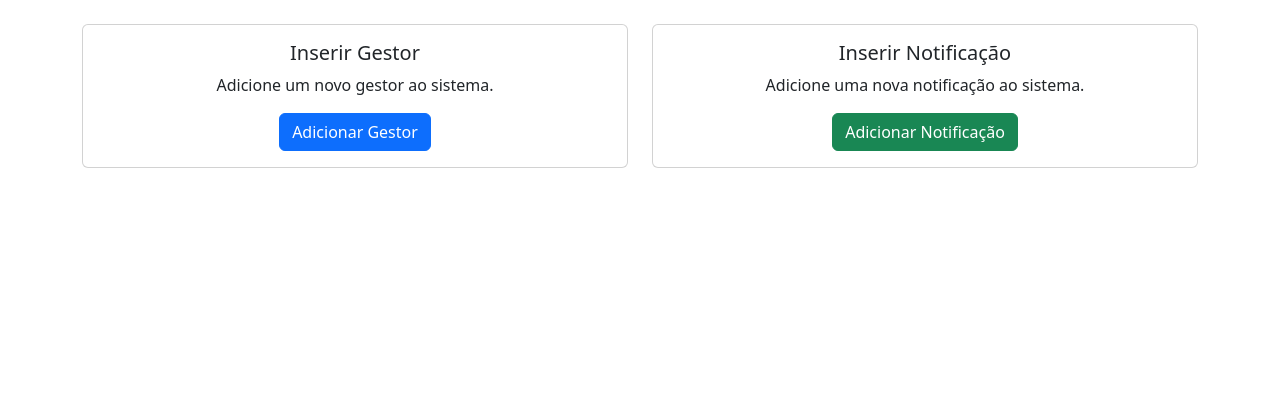
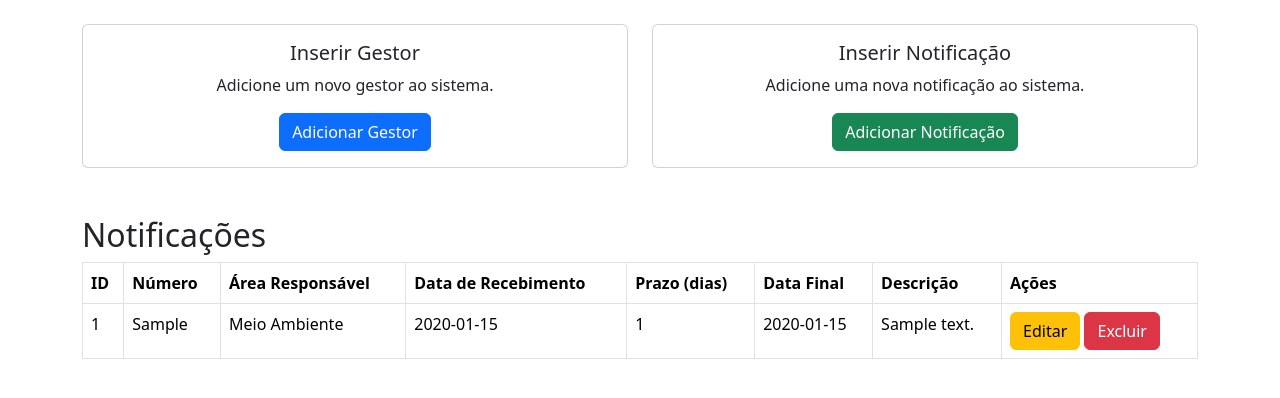
Before and after one commit to FiGuidastri/controle-ncs, a PHP site: page / in a window 1280 px wide. Shown: the part 56-454 px from the top of the page. Run offline with PHP 8.4, Linux system fonts and the light colour scheme; data comes from the database, SQL or seed files in the repository; tables that the repository leaves empty hold one stand-in row (values such as "Sample post").

Commit message:
atualizações de botões e tabela na tela inicial

```diff
--- a/config/db.php
+++ b/config/db.php
@@ -2,7 +2,7 @@
 $host = 'localhost';
 $dbname = 'controle_ncs';
 $username = 'root';
-$password = 'root';
+$password = 'asdqwe123!@#';
 
 try {
     $pdo = new PDO("mysql:host=$host;dbname=$dbname", $username, $password);
--- a/gestores/create.php
+++ b/gestores/create.php
@@ -42,6 +42,7 @@ include '../partials/header.php';
             </select>
         </div>
         <button type="submit" class="btn btn-success">Salvar</button>
+        <a href="./index.php" class="btn btn-secondary ml-2">Voltar</a> <!-- Botão Voltar -->
     </form>
 </div>
 <?php include '../partials/footer.php'; ?>
--- a/gestores/index.php
+++ b/gestores/index.php
@@ -38,5 +38,6 @@ include '../partials/header.php';
             <?php endforeach; ?>
         </tbody>
     </table>
+    <a href="../index.php" class="btn btn-secondary ml-2">Voltar</a>
 </div>
 <?php include '../partials/footer.php'; ?>
--- a/index.php
+++ b/index.php
@@ -1,5 +1,13 @@
 <?php
+include './config/db.php';
 include './partials/header.php';
+
+// Obter notificações com o nome da área
+$sql = 'SELECT n.*, a.nome_area
+        FROM notificacoes n
+        JOIN areas a ON n.id_area = a.id';
+$stmt = $pdo->query($sql);
+$notificacoes = $stmt->fetchAll(PDO::FETCH_ASSOC);
 ?>
 
 <link rel="stylesheet" href="./css/bootstrap-5.3.3-dist/css/bootstrap.css">
@@ -10,7 +18,7 @@ include './partials/header.php';
                 <div class="card-body">
                     <h5 class="card-title">Inserir Gestor</h5>
                     <p class="card-text">Adicione um novo gestor ao sistema.</p>
-                    <a href="gestores/create.php" class="btn btn-primary">Adicionar Gestor</a>
+                    <a href="gestores/index.php" class="btn btn-primary">Adicionar Gestor</a>
                 </div>
             </div>
         </div>
@@ -26,4 +34,39 @@ include './partials/header.php';
     </div>
 </div>
 
+<div class="container mt-4">
+    <h2>Notificações</h2>
+    <table class="table table-bordered">
+        <thead>
+            <tr>
+                <th>ID</th>
+                <th>Número</th>
+                <th>Área Responsável</th>
+                <th>Data de Recebimento</th>
+                <th>Prazo (dias)</th>
+                <th>Data Final</th>
+                <th>Descrição</th>
+                <th>Ações</th>
+            </tr>
+        </thead>
+        <tbody>
+            <?php foreach ($notificacoes as $notificacao): ?>
+                <tr>
+                    <td><?= $notificacao['id'] ?></td>
+                    <td><?= $notificacao['numero_notificacao'] ?></td>
+                    <td><?= $notificacao['nome_area'] ?></td> <!-- Mudado de area_responsavel para nome_area -->
+                    <td><?= $notificacao['data_recebimento'] ?></td>
+                    <td><?= $notificacao['prazo'] ?></td>
+                    <td><?= $notificacao['data_final'] ?></td>
+                    <td><?= $notificacao['descricao'] ?></td>
+                    <td>
+                        <a href="update.php?id=<?= $notificacao['id'] ?>" class="btn btn-warning">Editar</a>
+                        <a href="delete.php?id=<?= $notificacao['id'] ?>" class="btn btn-danger" onclick="return confirm('Tem certeza?')">Excluir</a>
+                    </td>
+                </tr>
+            <?php endforeach; ?>
+        </tbody>
+    </table>
+</div>
+
 <?php include './partials/footer.php'; ?>
--- a/notificacoes/create.php
+++ b/notificacoes/create.php
@@ -56,7 +56,9 @@ include '../partials/header.php';
             <label>Descrição</label>
             <textarea name="descricao" class="form-control" required></textarea>
         </div>
+        <br>
         <button type="submit" class="btn btn-success">Salvar</button>
+        <button href="./index.php" class="btn btn-secondary ml-2">Voltar</button>
     </form>
 </div>
 <?php include '../partials/footer.php'; ?>
--- a/partials/header.php
+++ b/partials/header.php
@@ -5,7 +5,7 @@
     <meta charset="UTF-8">
     <meta name="viewport" content="width=device-width, initial-scale=1.0">
     <link href="../css/bootstrap.min.css" rel="stylesheet">
-    <title>NCs</title>
+    <title>Regulatório</title>
 </head>
 <body>
 <nav class="navbar navbar-expand-lg navbar-light bg-light">
```
Also changed, not shown: gestores/update.php (+23 -6 lines).
